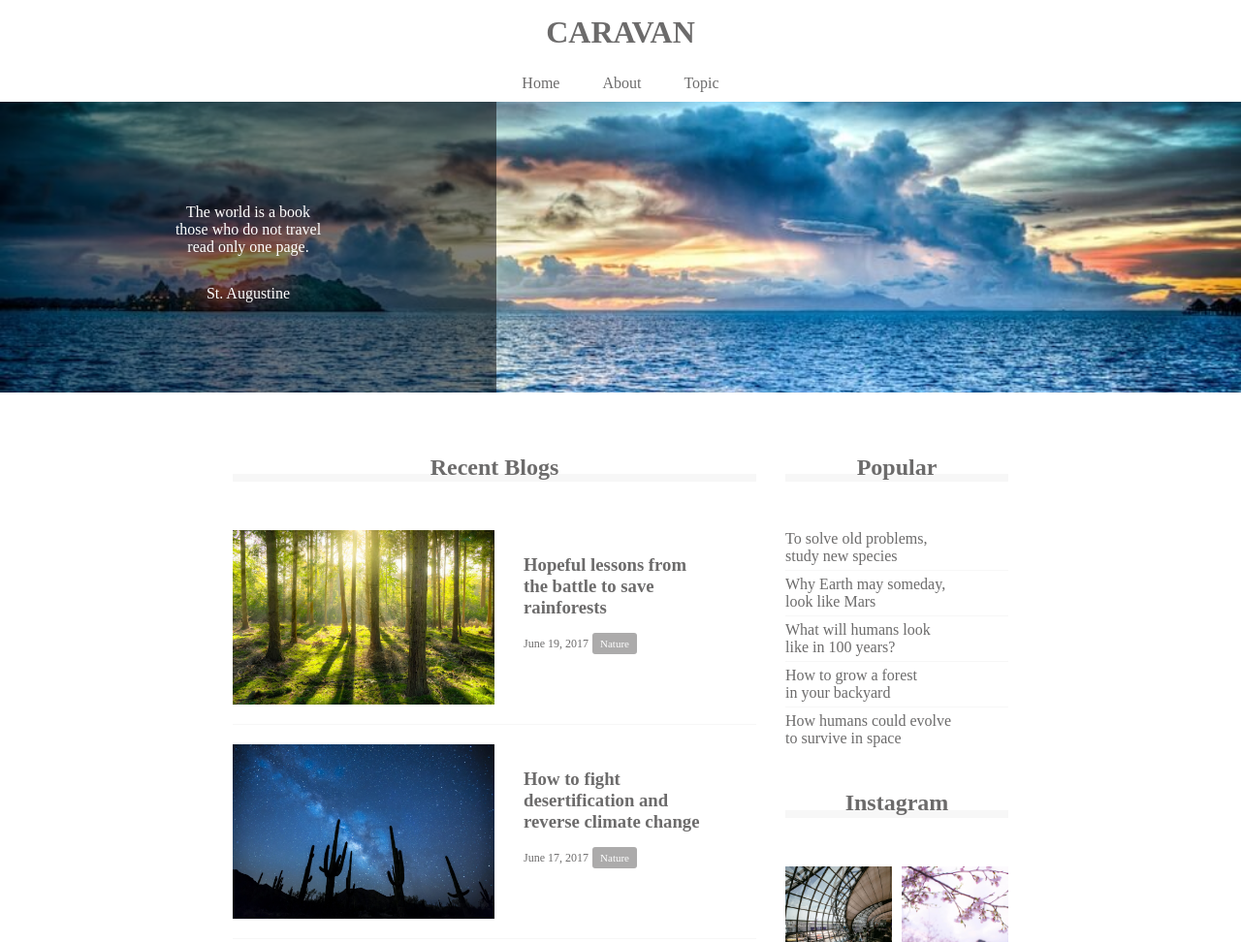
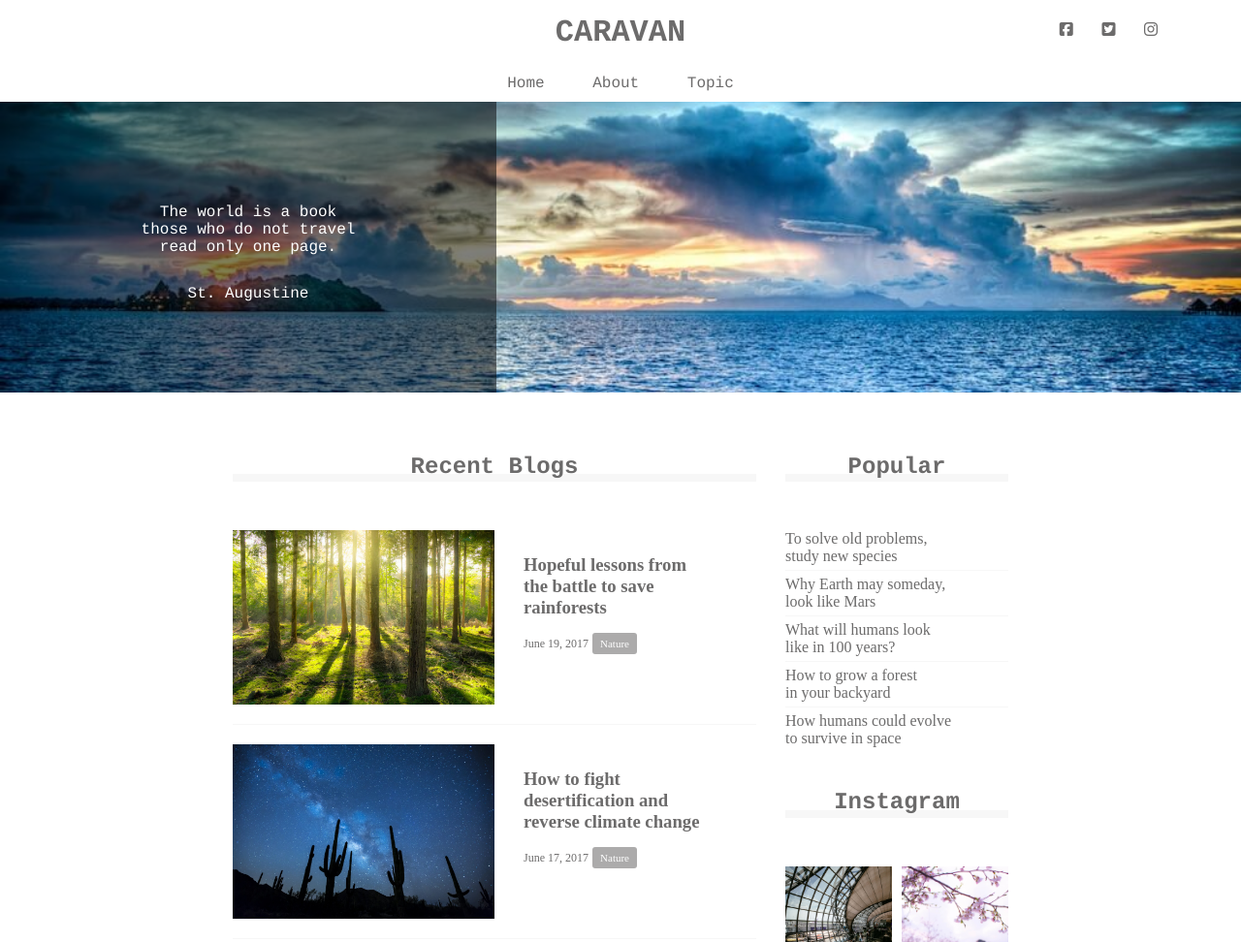
Before and after one commit to koske0125/htmlcss, a plain HTML site: page caravan/index.html in a window 1280 px wide. Shown: the top 972 px of the page at 97% size. Drawn offline with Linux system fonts and the light colour scheme.

Commit message:
[Start]1-9

```diff
--- a/caravan/index.html
+++ b/caravan/index.html
@@ -2,6 +2,8 @@
 <html lang="ja">
   <head>
     <meta charset="UTF-8" />
+
+    <script src="https://kit.fontawesome.com/43a01e391e.js" crossorigin="anonymous"></script>
     <!-- CSSファイルの読み込み -->
     <link rel="stylesheet" href="style.css" />
     <title>CARAVAN</title>
@@ -13,6 +15,13 @@
       <h1 class="heading">
         <a href="index.html">CARAVAN</a>
       </h1>
+
+      <div class="social">
+        <i class="fab fa-facebook-square"></i>
+        <i class="fab fa-twitter-square"></i>
+        <i class="fab fa-instagram"></i>
+      </div>
+
     </header>
 
     <!-- navigation -->
--- a/caravan/style.css
+++ b/caravan/style.css
@@ -10,11 +10,27 @@ a {
   text-decoration: none;
 }
 
+header, nav, h2, .main-visual, footer {
+  font-family: Chalkduster, "Bradley Hand", Courier, "Segoe Print", sans-serif;
+}
+
 header {
   width: 90%;
-  padding: 15px;
+  padding: 15px 0;
   margin: 0 auto;
   text-align: center;
+  position: relative;
+}
+
+.social {
+  position: absolute;
+  top: 22px;
+  right: 22px;
+}
+
+.social i {
+  display: inline-block;
+  margin-left: 20px;
 }
 
 header .heading {
--- /dev/null
+++ b/chapter9-check/style.css
@@ -0,0 +1,15 @@
+* {
+  margin: 0;
+  padding: 0;
+  box-sizing: border-box;
+}
+
+.fab {
+  font-size: 32px;
+}
+
+.position {
+  position: absolute;
+  right: 40px;
+  top: 100px;
+}
```
Also changed, not shown: chapter9-check/index.html (added, +17 -0 lines).
